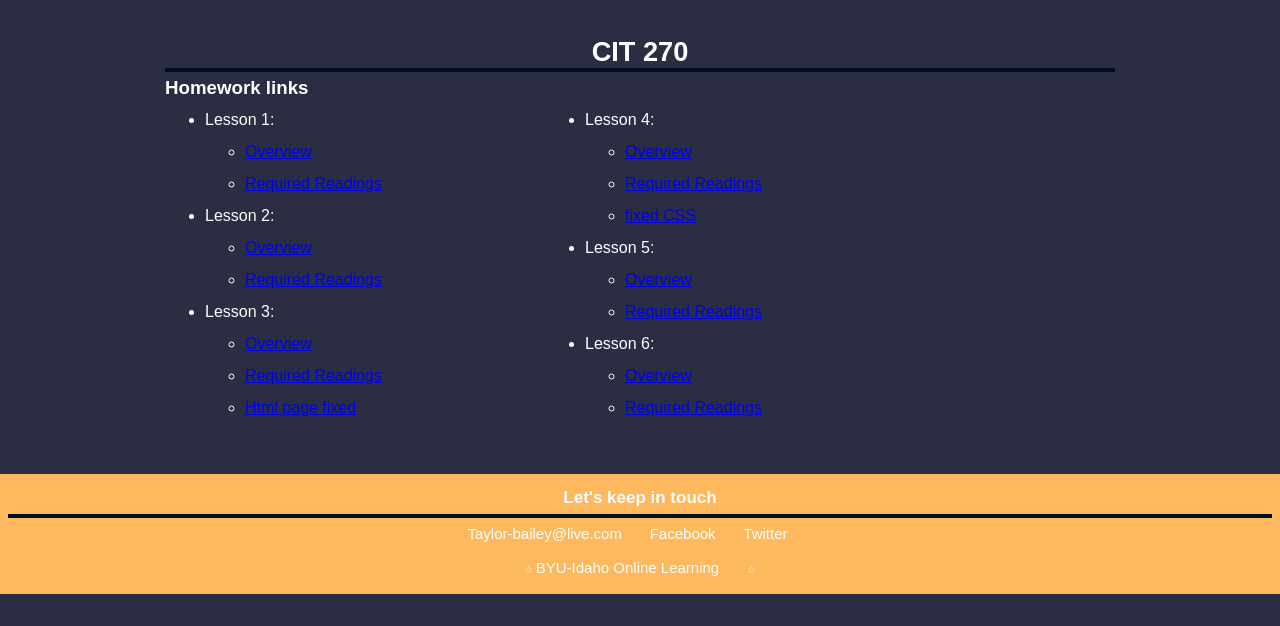
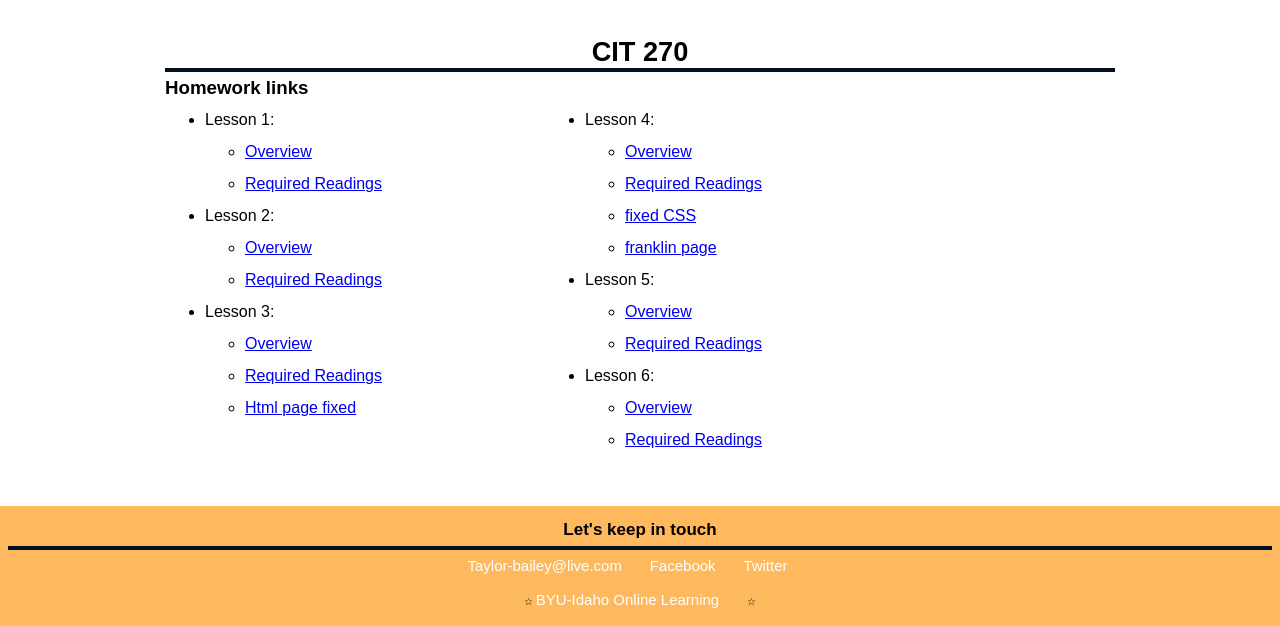
Before and after one commit to taylorbailey97/taylorbailey97.github.io, a plain HTML site: page cit230/index.html in a window 1280 px wide. Shown: the part 230-856 px from the top of the page. Before the commit the page ends 824 px from the top, so only its background shows below. Drawn offline with Linux system fonts and the light colour scheme.

Commit message:
franklin page added to assignments page

```diff
--- a/cit230/index.html
+++ b/cit230/index.html
@@ -53,6 +53,7 @@
             <li><a href="#" target="_blank">Overview</a></li>
             <li><a href="#" target="_blank">Required Readings</a></li>
             <li><a href="styles/fixme.css">fixed CSS</a></li>
+            <li><a href="weatherpage/franklin.html">franklin page</a></li>
         </ul>
         </li>
     </ul>
--- a/cit230/styles/main.css
+++ b/cit230/styles/main.css
@@ -9,8 +9,8 @@ body {
     font-size: 16px;
     line-height: 32px;
     font-family:  Ubuntu, sans-serif ;
-    background: #2B2D42;
-    color: white;
+    /*background: #2B2D42; */
+    /*color: white;*/
 }
 
 h1 {
```
